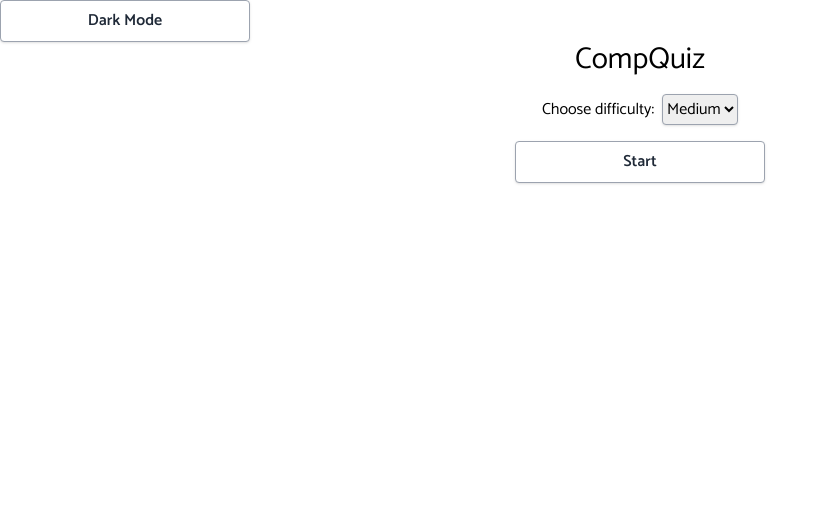
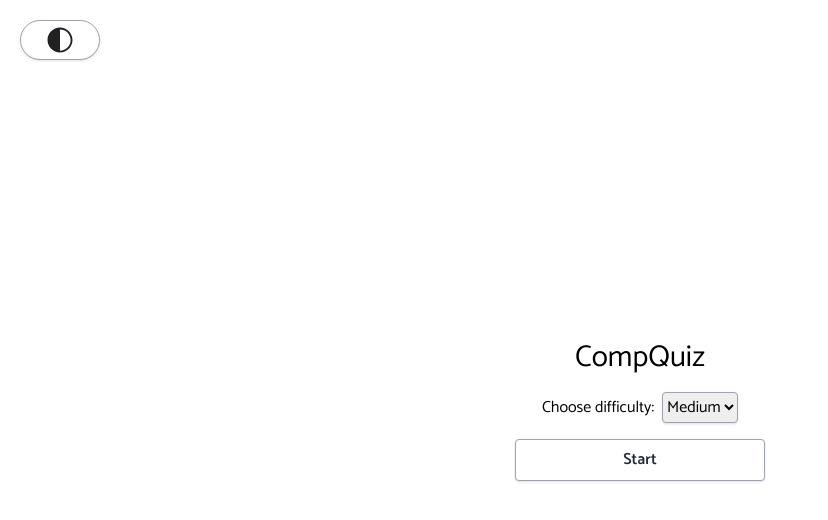
Before and after one commit to Facundo-B/CompQuiz, a React (Vite) app: page / in a window 1280 px wide. Shown: the top 520 px of the page, without its empty margins (0-828 px from the left). Built offline with nearby package versions, Linux system fonts and the light colour scheme.

Commit message:
Fixed styling and further darkmode dev

```diff
--- a/src/App.tsx
+++ b/src/App.tsx
@@ -89,21 +89,21 @@ function App() {
     localStorage.dark = dark
   }, [dark])
 
-
-
   const toggleDarkMode = () => {
     setDark(!dark);
     document.body.classList.toggle("dark");
   }
 
-
   return (
     <main className="relative">
-      <section className="font-catamaran relative h-screen w-full dark:bg-slate-900 dark:text-white transition-colors duration-200">
-        <button onClick={toggleDarkMode} className="">
-          {dark ? 'Light Mode' : 'Dark Mode'}
-        </button>
-        <div className="flex flex-col justify-center items-center">
+      <section className="font-catamaran relative h-screen w-full dark:bg-slate-900 dark:text-white transition-colors duration-200 flex flex-col">
+        <div>
+          <button onClick={toggleDarkMode} className="rounded-full mt-5 ml-5 w-[50px] h-[30px] p-1 sm:w-[80px] sm:h-[40px]">
+            <img src="public/darkmode-icon.svg" className="object-contain w-full h-full" alt="" />
+          </button>
+        </div>
+
+        <div className="flex flex-col justify-center items-center h-screen">
           <h1 className="text-3xl">CompQuiz</h1>
           {gameOver
             && <><div className="flex items-center my-4">
--- a/tailwind.config.js
+++ b/tailwind.config.js
@@ -9,6 +9,10 @@ export default {
       fontFamily: {
         catamaran: ['Catamaran', 'sans-serif'],
       },
+      backgroundImage : {
+        'clear-bulb': "url('../public/lightbulb-icon-light.svg')",
+        'fill-bulb': "url('../public/lightbulb-icon-dark.svg')",
+      }
     },
   },
   plugins: [],
```
Also changed, not shown: public/darkmode-icon.svg (added).
